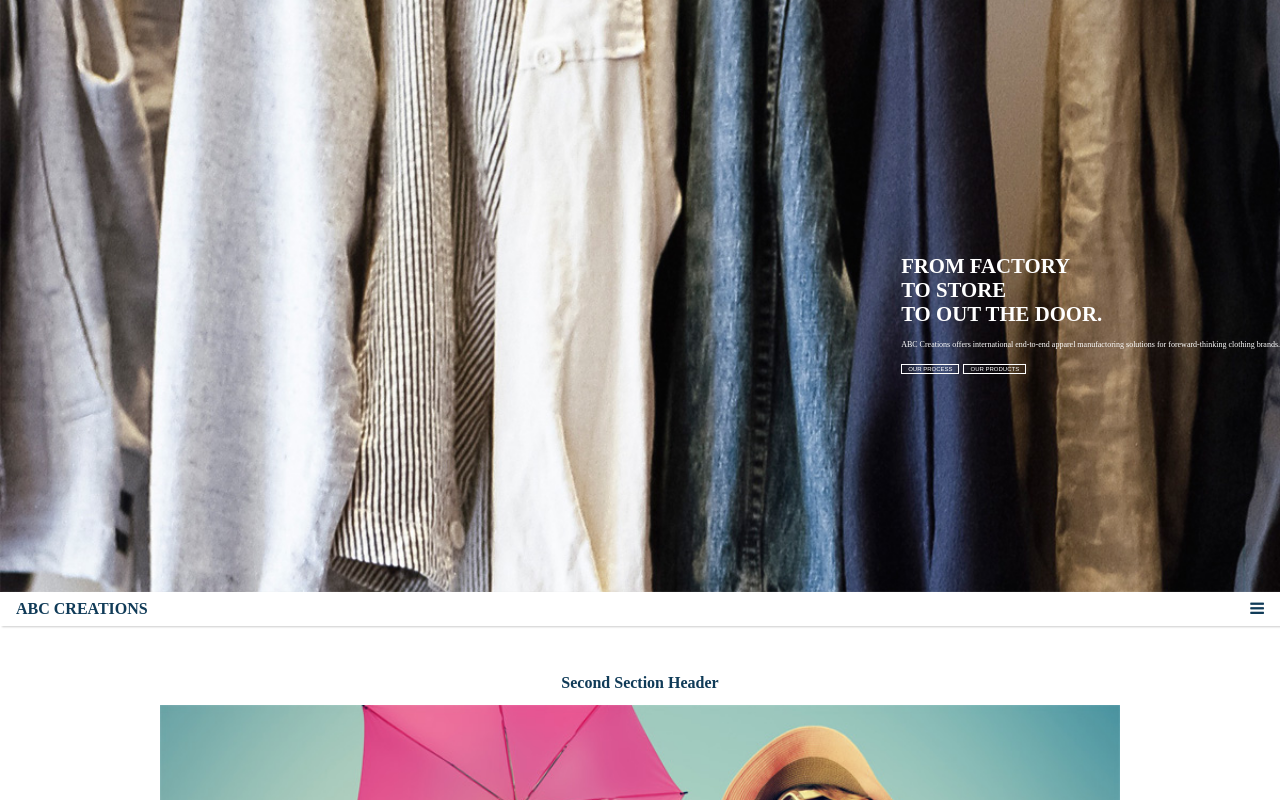
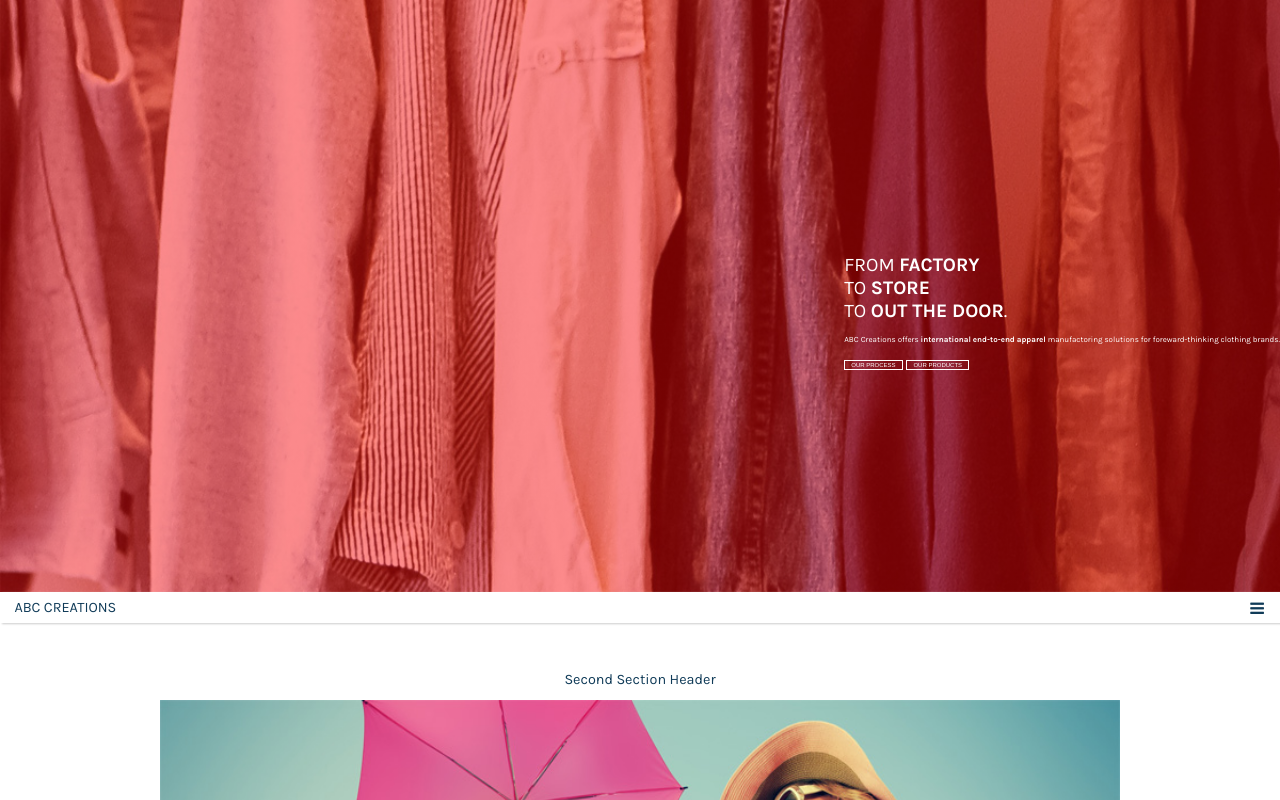
Before and after one commit to gfed53/abc-code-challenge, a website: page src/index.html in a window 1280 px wide. Shown: the top 800 px of the page. Drawn offline with nearby package versions, Linux system fonts and the light colour scheme.

Commit message:
Basic jQuery logic setup, font-size tweaks, mock linear gradient for header bg.

```diff
--- a/src/index.html
+++ b/src/index.html
@@ -13,11 +13,11 @@
 	<div class="grid">
 		<header>
 			<div class="header-content">
-				<h1>FROM FACTORY<br>
-				TO STORE<br>
-				TO OUT THE DOOR.
+				<h1>FROM <span class="bold">FACTORY</span><br>
+				TO <span class="bold">STORE</span><br>
+				TO <span class="bold">OUT THE DOOR</span>.
 				</h1>
-				<p>ABC Creations offers international end-to-end apparel manufactoring solutions for foreward-thinking clothing brands.</p>
+				<p>ABC Creations offers <span class="bold">international end-to-end apparel</span> manufactoring solutions for foreward-thinking clothing brands.</p>
 				<button>OUR PROCESS</button>
 				<button>OUR PRODUCTS</button>
 			</div>
--- a/src/js/script.js
+++ b/src/js/script.js
@@ -1,3 +1,10 @@
 $(function(){
-	console.log("asdjkl");
-})
+	console.log($('header').css('height'));
+	var headerHeight = $('header').css('height');
+
+
+
+	$(document).on('scroll', function(){
+
+	});
+});
--- a/src/scss/_base.scss
+++ b/src/scss/_base.scss
@@ -1,3 +1,4 @@
+@import 'variables';
 @import 'layout';
 @import 'typography';
 @import 'header';
--- a/src/scss/_header.scss
+++ b/src/scss/_header.scss
@@ -1,5 +1,8 @@
 header {
-	background: url('../images/image1.jpg') no-repeat center center fixed;
+	background: linear-gradient(
+      rgba(255, 0, 0, 0.45),
+      rgba(255, 0, 0, 0.45)
+    ), url('../images/image1.jpg') no-repeat center center fixed;
 	background-size: cover;
 	height: 37em;
 	color: white;
--- a/src/scss/_nav.scss
+++ b/src/scss/_nav.scss
@@ -13,3 +13,11 @@ nav {
 		float: right;
 	}
 }
+
+.fixed {
+	position: fixed;
+	top: 0;
+	bottom: 0;
+	left: 0;
+	right: 0;
+}
--- a/src/scss/_typography.scss
+++ b/src/scss/_typography.scss
@@ -1,8 +1,17 @@
 body {
 	color: #103b58;
+	font-family: "Karla", sans-serif;
 	.section-section, footer {
 		text-align: center;
 	}
+}
+
+h1, h2, h3 {
+	font-weight: 400;
+}
+
+.bold {
+	font-weight: 700;
 }
 
 h2, h3 {
@@ -10,11 +19,11 @@ h2, h3 {
 }
 
 h1 {
-	font-size: 1.3em;
+	font-size: 1.2em;
 }
 
 h2 {
-	font-size: 1em;
+	font-size: 0.9em;
 }
 
 h3 {
--- /dev/null
+++ b/src/scss/_variables.scss
@@ -0,0 +1 @@
+//Media Queries
```
Also changed, not shown: src/css/styles.css.
